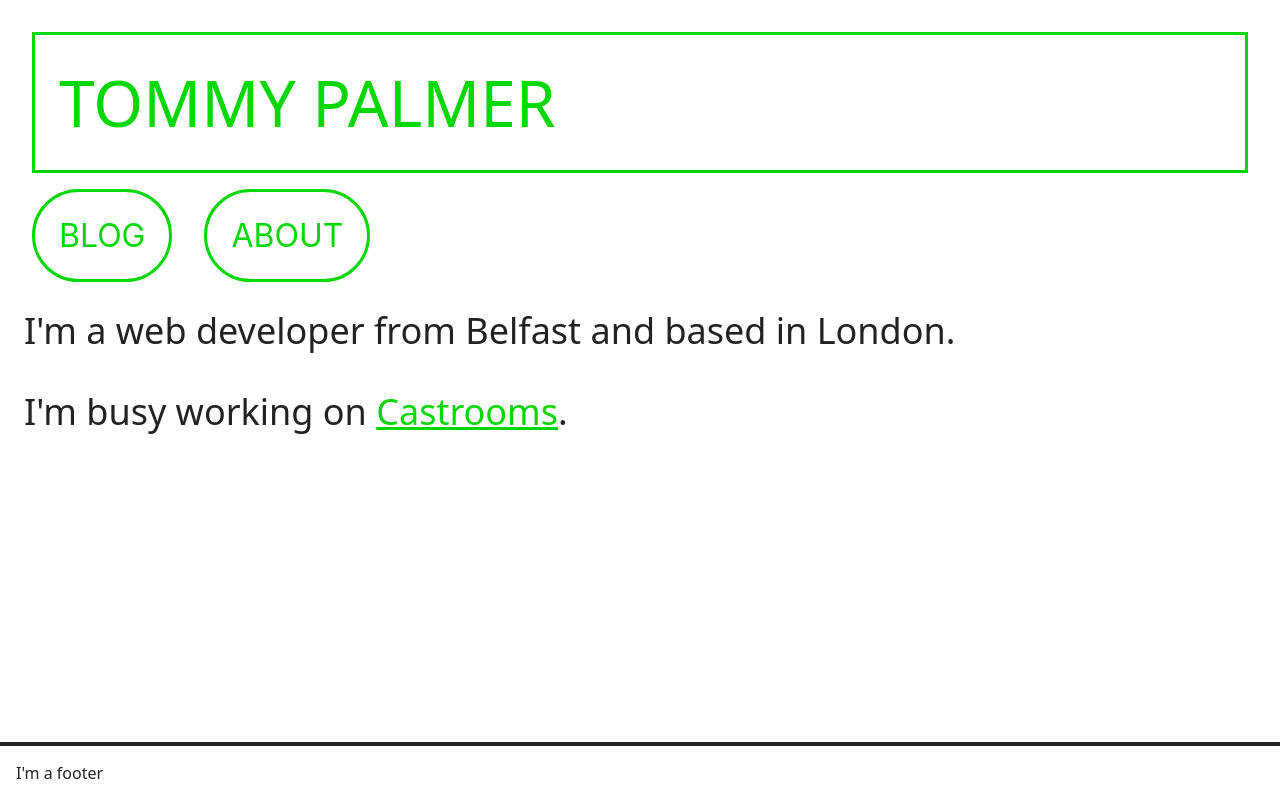
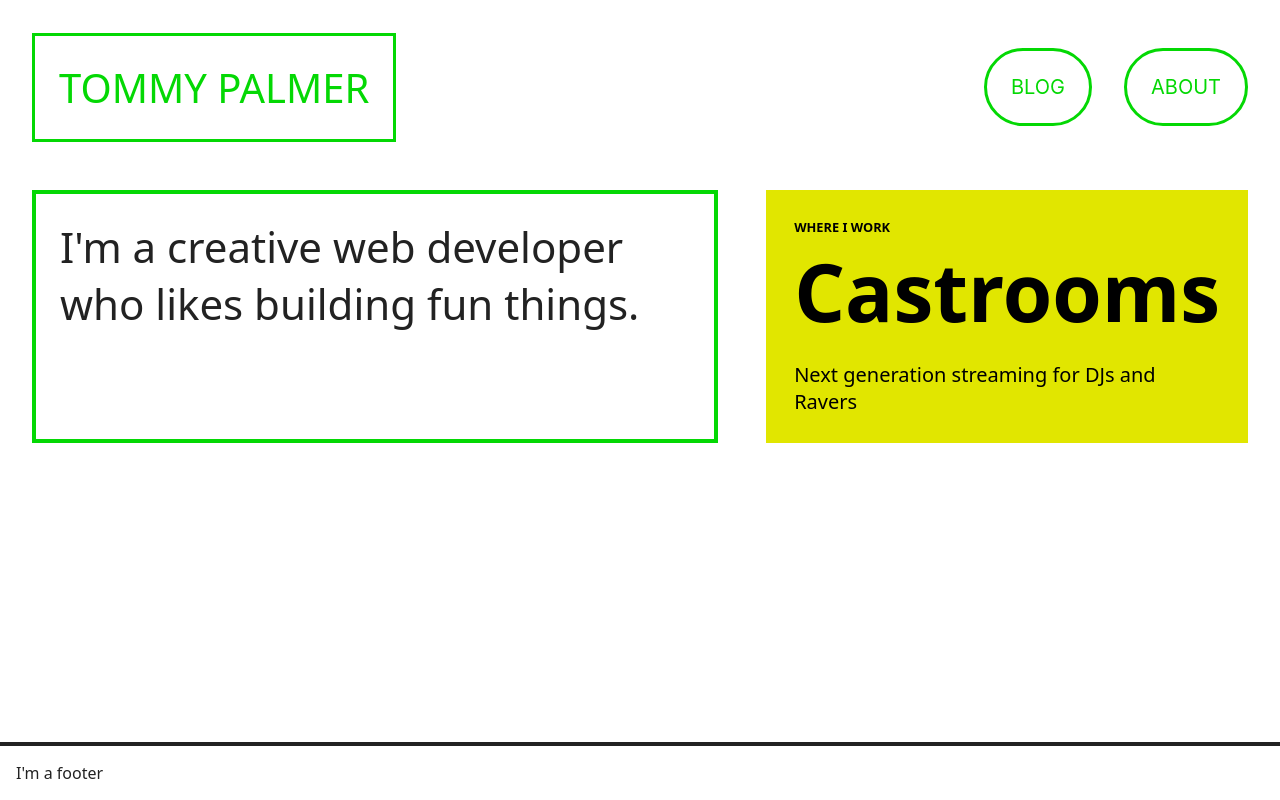
Before and after one commit to tommyp/tommyp.org, a SvelteKit app: page / in a window 1280 px wide. Built offline with nearby package versions, Linux system fonts and the light colour scheme.

Commit message:
better tagline

```diff
--- /dev/null
+++ b/src/lib/components/BigBlockLink.svelte
@@ -0,0 +1,51 @@
+<script lang="ts">
+	export let href: string;
+	export let title: string;
+	export let subtitle: string;
+</script>
+
+<a {href}>
+	<h5>{subtitle}</h5>
+	<h3>{title}</h3>
+	<div class="description">
+		<slot />
+	</div>
+</a>
+
+<style>
+	a {
+		text-decoration: none;
+		border: 4px solid var(--color);
+		display: flex;
+		flex-direction: column;
+		padding: 1.5rem;
+		color: #000;
+		grid-column-start: var(--grid-col-start);
+		grid-column-end: var(--grid-col-end);
+		background-color: var(--color);
+	}
+
+	a:hover {
+		color: var(--primary);
+	}
+
+	h5 {
+		font-size: 0.8rem;
+		font-weight: bold;
+		margin: 0;
+		text-transform: uppercase;
+	}
+
+	h3 {
+		font-size: 5rem;
+		font-weight: bold;
+		margin: 0;
+	}
+
+	.description {
+		margin-top: 1rem;
+		font-family: var(--body-font-family);
+		font-size: 1.25rem;
+		color: var(--primary);
+	}
+</style>
--- a/src/lib/components/Header.svelte
+++ b/src/lib/components/Header.svelte
@@ -1,4 +1,5 @@
 <script lang="ts">
+	import { page } from '$app/stores';
 	const links: { path: string; text: string }[] = [
 		{ path: '/blog', text: 'Blog' },
 		{ path: '/about', text: 'About' }
@@ -11,7 +12,7 @@
 		<ul>
 			{#each links as link}
 				<li>
-					<a href={link.path} class={window.location.pathname.includes(link.path) ? 'active' : ''}>
+					<a href={link.path} class={$page.url.pathname.includes(link.path) ? 'active' : ''}>
 						{link.text}
 					</a>
 				</li>
@@ -24,15 +25,18 @@
 	header {
 		font-family: 'Mattone', -apple-system, BlinkMacSystemFont, 'Segoe UI', Roboto, Oxygen, Ubuntu,
 			Cantarell, 'Open Sans', 'Helvetica Neue', sans-serif;
-		font-size: 2rem;
+
 		padding: 2rem 2rem 0;
 		max-width: 1600px;
 		margin: 0 auto;
+		display: flex;
+		align-items: center;
+		justify-content: space-between;
+		font-size: 1.25rem;
 	}
 
 	nav {
-		width: 100%;
-		margin-top: 1rem;
+		margin: 1rem 0;
 	}
 
 	ul {
@@ -65,7 +69,14 @@
 	}
 
 	nav a {
+		font-size: 1.25rem;
 		border-radius: 3rem;
+	}
+
+	nav a.active {
+		color: var(--foreground);
+		background: var(--highlight);
+		border: 3px solid var(--highlight);
 	}
 
 	a:hover {
@@ -76,12 +87,7 @@
 
 	@media screen and (max-width: 1240px) {
 		header {
-			font-size: 1.5rem;
 			padding: 1rem 1rem 0;
-		}
-
-		span {
-			display: none;
 		}
 
 		.logo {
--- /dev/null
+++ b/src/lib/components/Wrapper.svelte
@@ -0,0 +1,20 @@
+<div class="wrapper">
+	<slot />
+</div>
+
+<style>
+	.wrapper {
+		max-width: 1600px;
+		margin: 0 auto;
+		padding: 0 2rem;
+		display: grid;
+		grid-template-columns: repeat(4, 1fr);
+		column-gap: 3rem;
+	}
+
+	@media screen and (max-width: 1240px) {
+		.wrapper {
+			padding: 1rem 1rem 0;
+		}
+	}
+</style>
--- a/src/routes/+page.svelte
+++ b/src/routes/+page.svelte
@@ -1,24 +1,43 @@
 <script>
+	import BigBlockLink from '$lib/components/BigBlockLink.svelte';
+	import Wrapper from '$lib/components/Wrapper.svelte';
 </script>
 
-<div class="hero">
-	<h2>I'm a web developer from Belfast and based in London.</h2>
-	<h2>I'm busy working on <a href="https://castrooms">Castrooms</a>.</h2>
-</div>
+<section>
+	<Wrapper>
+		<div class="hero">
+			<h2>I'm a creative web developer who likes building fun things.</h2>
+		</div>
+
+		<BigBlockLink
+			href="https://castrooms.com"
+			title="Castrooms"
+			subtitle="Where I work"
+			--color="#e1e600"
+			--grid-col-start="4"
+			--grid-col-end="5"
+		>
+			Next generation streaming for DJs and Ravers
+		</BigBlockLink>
+	</Wrapper>
+</section>
 
 <style>
+	section {
+		margin-top: 3rem;
+	}
 	.hero {
-		font-size: 1.5rem;
+		font-size: 1.75rem;
+		font-weight: bold;
+		padding-top: 1.5rem;
+		font-family: var(--header-font-family);
+		grid-column-start: 1;
+		grid-column-end: 4;
+		border: 4px solid var(--highlight);
 		padding: 1.5rem;
-		font-weight: bold;
-		font-family: var(--header-font-family);
 	}
 
 	h2 {
 		margin-bottom: 2rem;
 	}
-
-	a {
-		color: var(--highlight);
-	}
 </style>
```
